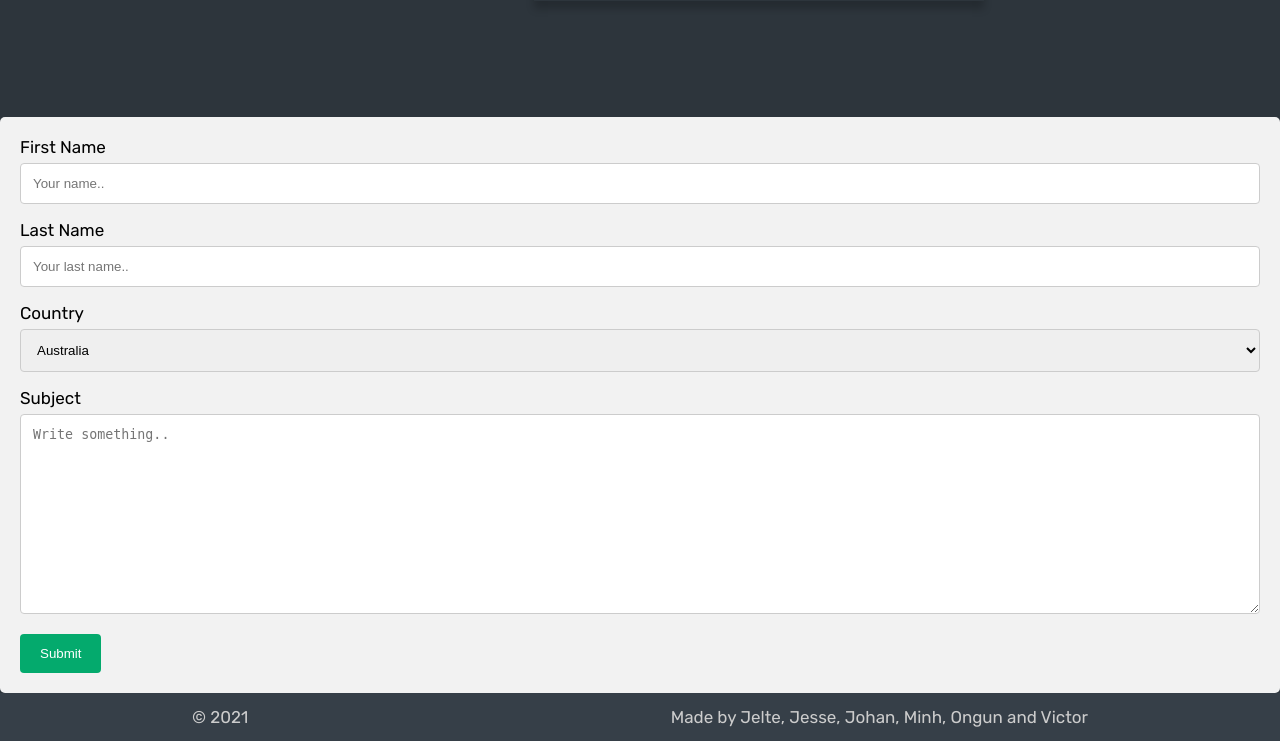
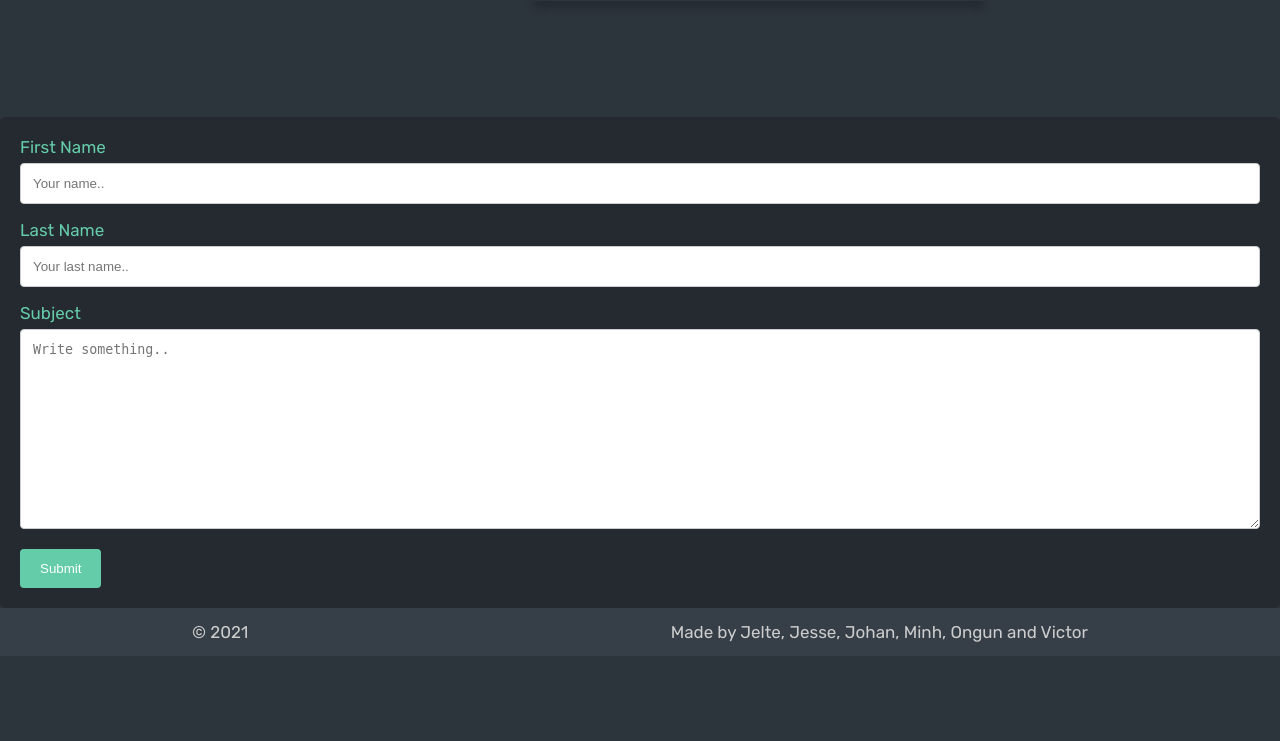
Before and after one commit to Ongun1905/DBL-HTI-Group-33-, a Django app: page /about in a window 1280 px wide; the page is wider, and only the part inside the window is pictured. Shown: the part 1651-2392 px from the top of that part. After the commit the page ends 2293 px from the top of that part, so only its background shows below. Run offline with Django 3.2, Linux system fonts and the light colour scheme; parts of the project's set-up code (start-up, migrations or seed data) failed here and were passed over.

Commit message:
Update about.html

```diff
--- a/DBL_project/dbl/homepage/templates/homepage/about.html
+++ b/DBL_project/dbl/homepage/templates/homepage/about.html
@@ -15,6 +15,7 @@ About | DBL Group 33
 <meta name="viewport" content="width=device-width, initial-scale=1">
 <style>
 body {
+  color: #65cca9;
   font: 17px "Rubik", sans-serif;
   margin: 0;
 }
@@ -64,7 +65,7 @@ input[type=text], select, textarea {
 
 /* Style the submit button with a specific background color etc */
 input[type=submit] {
-  background-color: #04AA6D;
+  background-color: #65cca9;
   color: white;
   padding: 12px 20px;
   border: none;
@@ -74,13 +75,13 @@ input[type=submit] {
 
 /* When moving the mouse over the submit button, add a darker green color */
 input[type=submit]:hover {
-  background-color: #45a049;
+  background-color: #339072;
 }
 
 /* Add a background color and some padding around the form */
 .containerContact {
   border-radius: 5px;
-  background-color: #f2f2f2;
+  background-color: rgba(0, 0, 0, 0.2);
   padding: 20px;
 }
 
@@ -271,7 +272,7 @@ input[type=submit]:hover {
 </div>
 
 <div class="containerContact">
-  <form action="action_page.php">
+  <form action="action_page.php" method="POST">
 
     <label for="fname">First Name</label>
     <input type="text" id="fname" name="firstname" placeholder="Your name..">
@@ -279,17 +280,11 @@ input[type=submit]:hover {
     <label for="lname">Last Name</label>
     <input type="text" id="lname" name="lastname" placeholder="Your last name..">
 
-    <label for="country">Country</label>
-    <select id="country" name="country">
-      <option value="australia">Australia</option>
-      <option value="canada">Canada</option>
-      <option value="usa">USA</option>
-    </select>
-
     <label for="subject">Subject</label>
     <textarea id="subject" name="subject" placeholder="Write something.." style="height:200px"></textarea>
 
-    <input type="submit" value="Submit">
+      <input type="submit" value="Submit">
+
 
   </form>
 </div>
```
